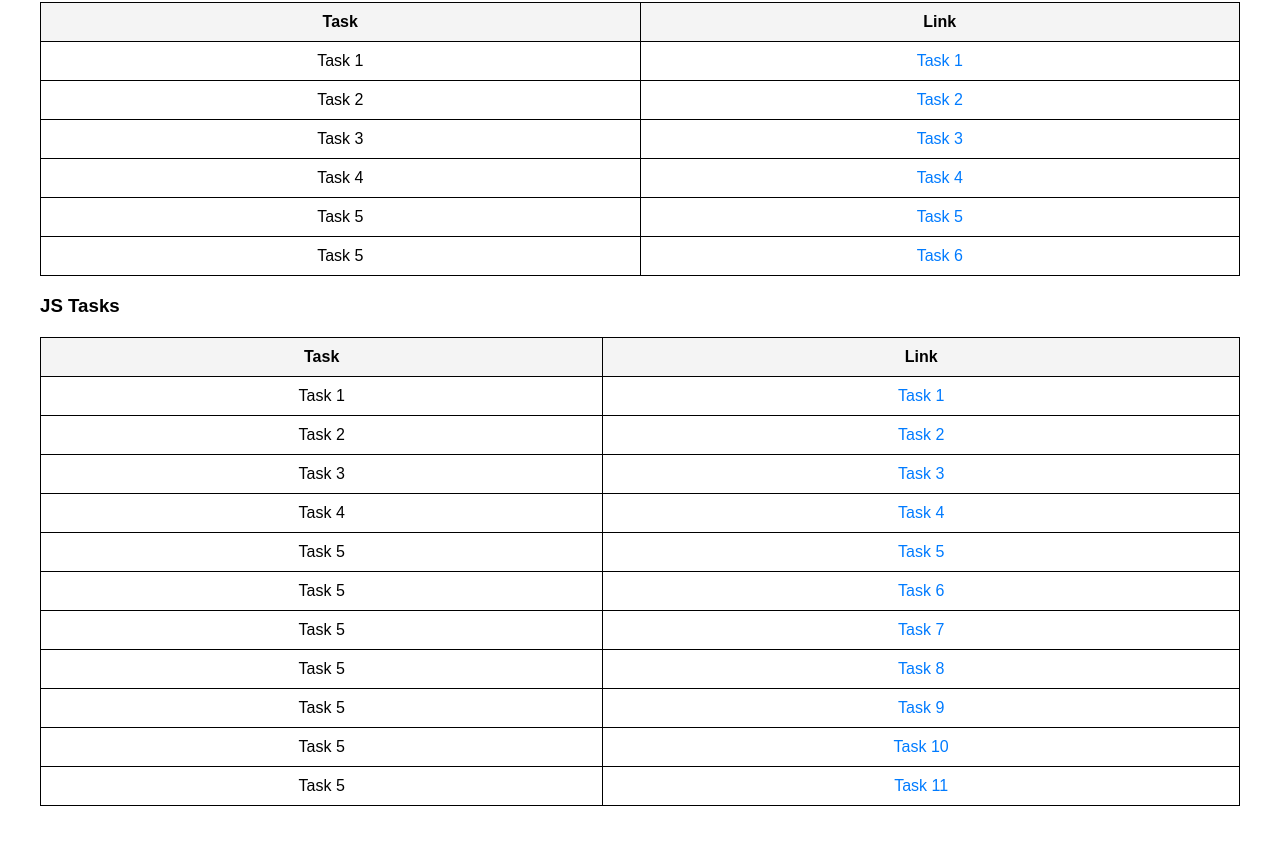
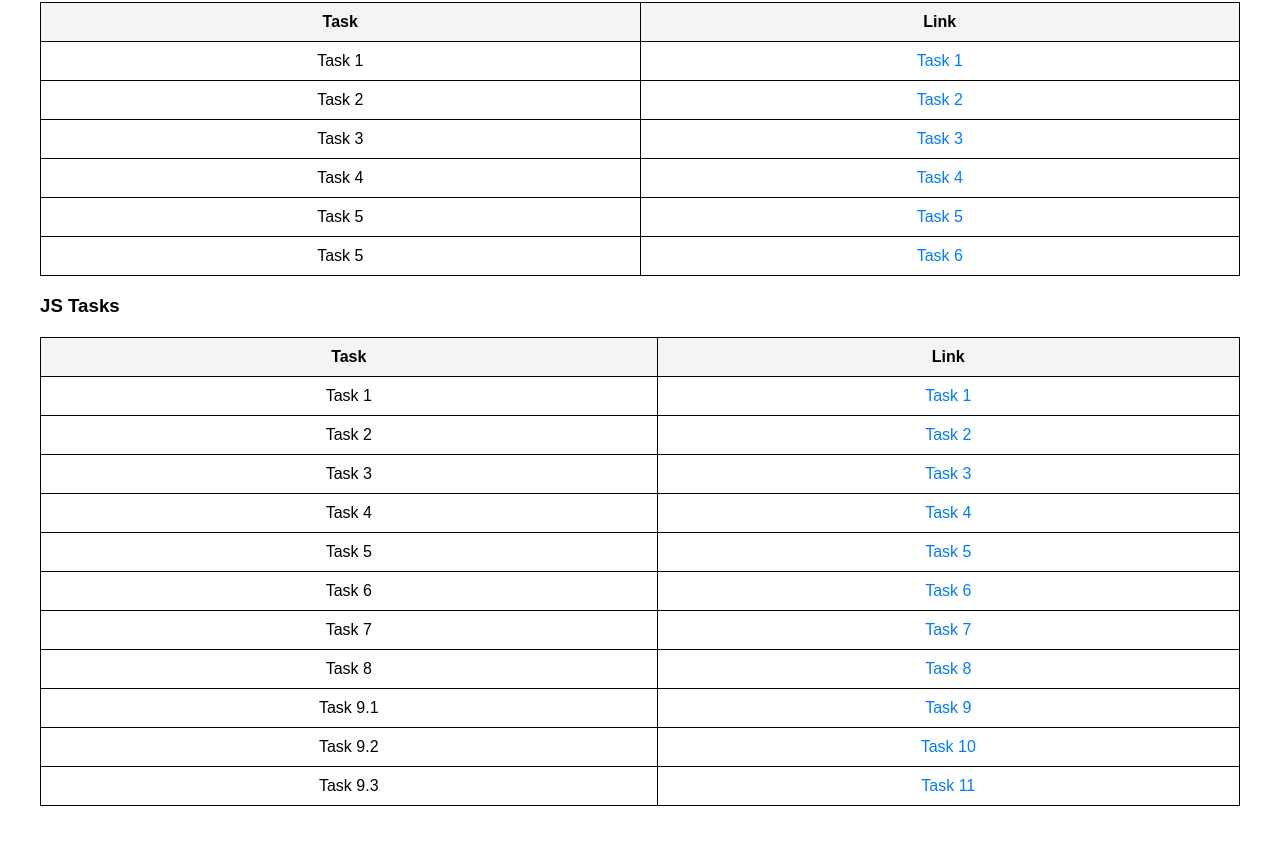
Before and after one commit to Anushka-Bajpai23/ETHNUS_ASSIGNMENT1_ANUSHKA_BAJPAI, a plain HTML site: page index.html in a window 1280 px wide. Shown: the part 934-1778 px from the top of the page. Drawn offline with Linux system fonts and the light colour scheme.

Commit message:
Update index.html

```diff
--- a/index.html
+++ b/index.html
@@ -158,27 +158,27 @@
             <td><a href="./ETHNUS_JS/Task5JS.html">Task 5</a></td>
         </tr>
         <tr>
-            <td>Task 5</td>
+            <td>Task 6</td>
             <td><a href="./ETHNUS_JS/Task6JS.html">Task 6</a></td>
         </tr>
         <tr>
-            <td>Task 5</td>
+            <td>Task 7</td>
             <td><a href="./ETHNUS_JS/Task7JS.html">Task 7</a></td>
         </tr>
         <tr>
-            <td>Task 5</td>
+            <td>Task 8</td>
             <td><a href="./ETHNUS_JS/Task8JS.html">Task 8</a></td>
         </tr>
         <tr>
-            <td>Task 5</td>
+            <td>Task 9.1</td>
             <td><a href="./ETHNUS_JS/Task9Homepage.html">Task 9</a></td>
         </tr>
         <tr>
-            <td>Task 5</td>
+            <td>Task 9.2</td>
             <td><a href="./ETHNUS_JS/Task9Registerpage.html">Task 10</a></td>
         </tr>
         <tr>
-            <td>Task 5</td>
+            <td>Task 9.3</td>
             <td><a href="./ETHNUS_JS/Task9RegisterUser.html">Task 11</a></td>
         </tr>
     </table>
```
